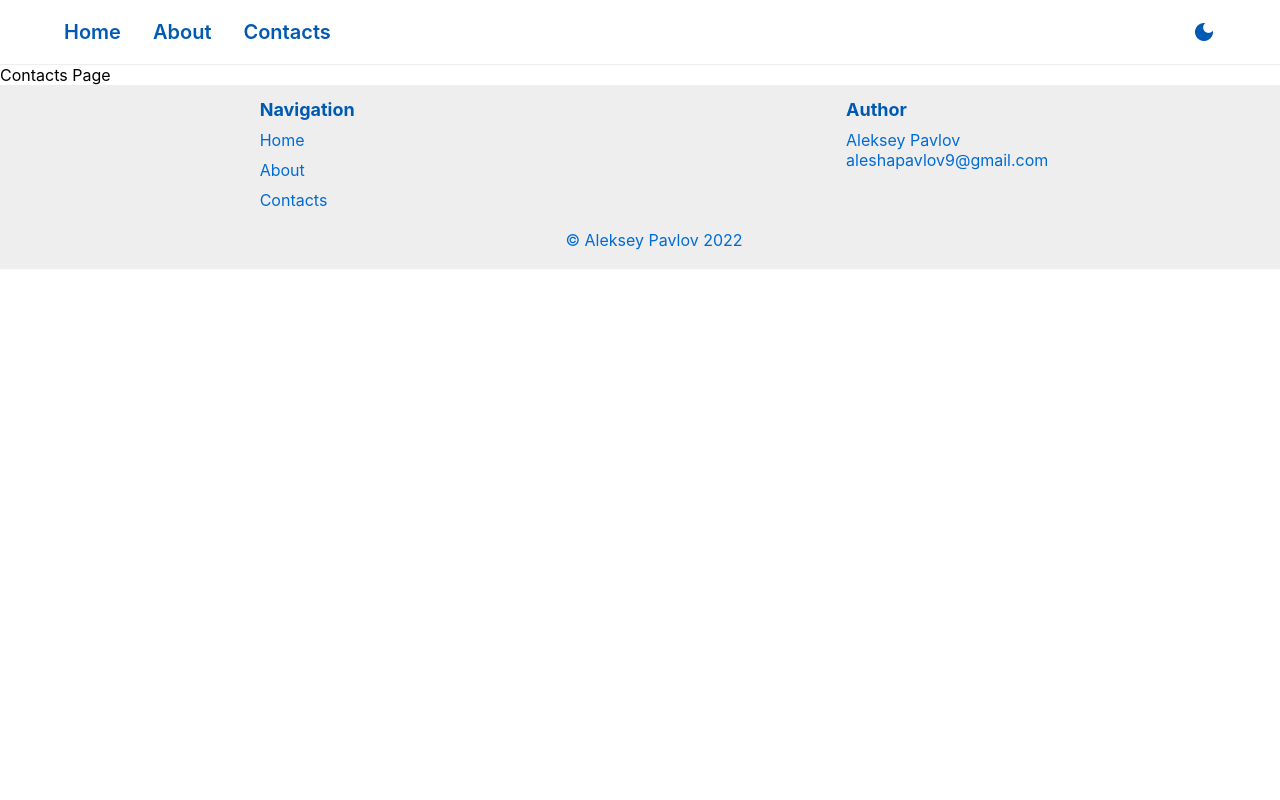
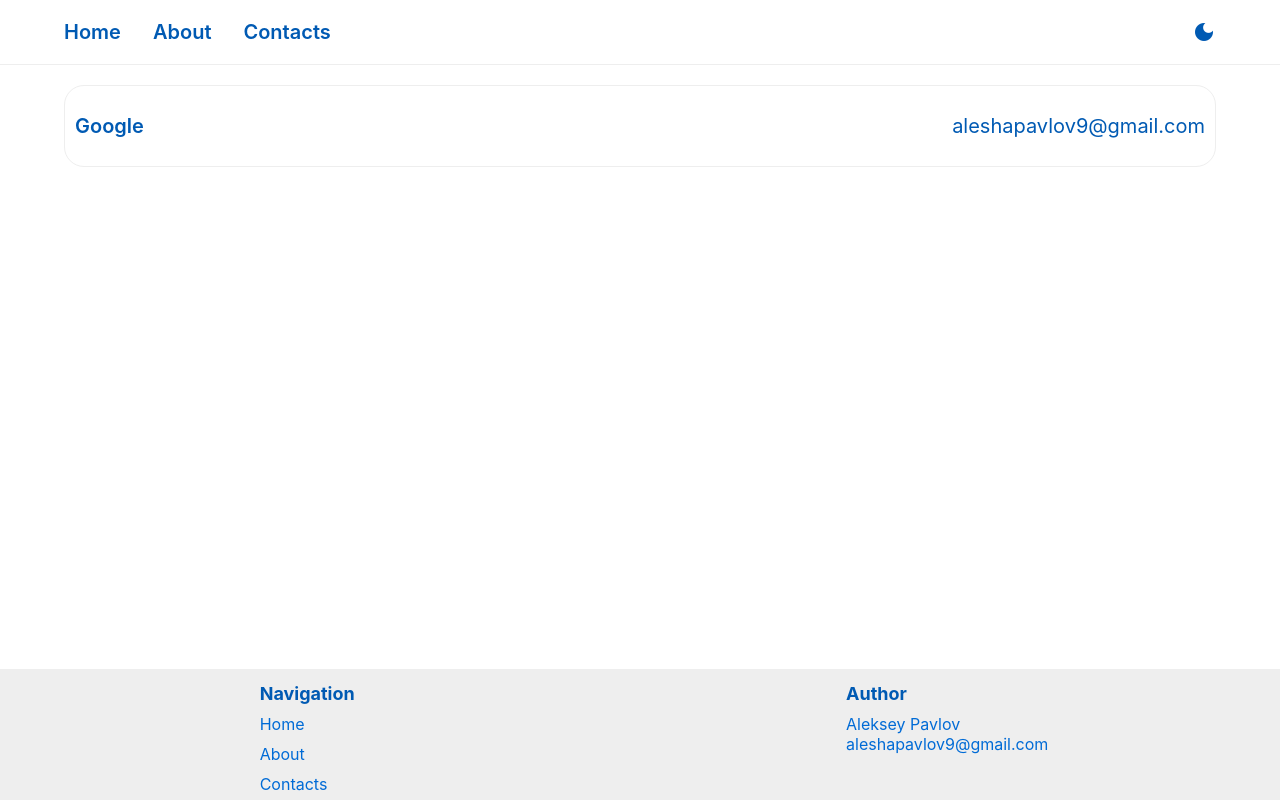
Before and after one commit to Alekseypavlov14/portfolio-site, a React (Create React App) app: page /contacts in a window 1280 px wide. Built offline with nearby package versions, Linux system fonts and the light colour scheme.

Commit message:
contact component

```diff
--- /dev/null
+++ b/src/components/Contact/Contact.module.css
@@ -0,0 +1,42 @@
+.Contact {
+  width: 100%;
+  height: fit-content;
+  border-radius: 1em;
+  padding: 10px;
+  box-sizing: border-box;
+  font-size: 20px;
+  display: flex;
+  flex-wrap: wrap;
+  justify-content: space-between;
+  transition: var(--animation-time);
+}
+
+.Contact:not(:last-child) {
+  margin-bottom: 10px;
+}
+
+.light.Contact {
+  background: var(--light-primary);
+  border: 1px solid var(--light-neutral);
+  color: var(--light-dark);
+}
+
+.dark.Contact {
+  background: var(--dark-second);
+  border: 1px solid var(--dark-neutral);
+  color: var(--dark-light);
+}
+
+.Media, .ContactText {
+  line-height: 3em;
+}
+
+.Media {
+  font-weight: 600;
+}
+
+.Reference {
+  text-decoration: none;
+  color: inherit;
+  cursor: pointer;
+}
--- /dev/null
+++ b/src/components/Contact/Contact.tsx
@@ -0,0 +1,36 @@
+import { FC } from 'react'
+import { useSelector } from 'react-redux'
+import { themeSelector } from '../../features/theme/themeSlice'
+import { IContact } from '../../types/Contact.interface'
+import styles from './Contact.module.css'
+import cn from 'classnames'
+
+interface ContactProps extends IContact {}
+
+const Contact: FC<ContactProps> = ({
+  media,
+  contact,
+  reference
+}) => {
+  const theme = useSelector(themeSelector)
+
+  return (
+    <div className={cn(styles.Contact, styles[theme])}>
+      <div className={styles.Media}>
+        {media}
+      </div>
+      <div className={styles.ContactText}>
+        <a
+          href={reference}
+          className={styles.Reference}
+          target='_blank'
+          rel='noreferrer'
+        >
+          {contact}
+        </a>
+      </div>
+    </div>
+  )
+}
+
+export { Contact }
--- a/src/components/Footer/Footer.module.css
+++ b/src/components/Footer/Footer.module.css
@@ -1,6 +1,7 @@
 .Footer {
   width: 100%;
   padding: 14px;
+  transition: var(--animation-time);
 }
 
 .light.Footer {
--- /dev/null
+++ b/src/data/contacts.json
@@ -0,0 +1,7 @@
+[
+  {
+    "media": "Google",
+    "contact": "aleshapavlov9@gmail.com",
+    "reference": "mailto://aleshapavlov9@gmail.com"
+  }
+]
--- a/src/pages/Contacts/Contacts.module.css
+++ b/src/pages/Contacts/Contacts.module.css
@@ -0,0 +1,25 @@
+.Contacts {
+  width: 100%;
+  min-height: calc(100% - 65px - 191px);
+  height: fit-content;
+  padding: 20px 0 40px 0px;
+}
+
+.light.Contacts {
+  background: var(--light-primary);
+}
+
+.dark.Contacts {
+  background: var(--dark-primary);
+}
+
+.ContactsContainer {
+  width: var(--content-width);
+  margin: 0 auto;
+}
+
+@media (max-width: 1300px) {
+  .ContactsContainer {
+    width: 90%;
+  }
+}
--- a/src/pages/Contacts/Contacts.tsx
+++ b/src/pages/Contacts/Contacts.tsx
@@ -1,12 +1,23 @@
 import { FC } from 'react'
+import { Contact } from '../../components/Contact/Contact'
+import { useSelector } from 'react-redux'
+import { themeSelector } from '../../features/theme/themeSlice'
 import styles from './Contacts.module.css'
+import contacts from './../../data/contacts.json'
+import cn from 'classnames'
 
 interface ContactsProps {}
 
-const Contacts: FC<ContactsProps> = (props) => {
+const Contacts: FC<ContactsProps> = () => {
+  const theme = useSelector(themeSelector)
+
   return (
-    <div className={styles.Contacts}>
-      Contacts Page
+    <div className={cn(styles.Contacts, styles[theme])}>
+      <div className={styles.ContactsContainer}>
+        {contacts.map((contact, index) => (
+          <Contact {...contact} key={index} />
+        ))}
+      </div>
     </div>
   )
 }
--- a/src/pages/Home/Home.module.css
+++ b/src/pages/Home/Home.module.css
@@ -3,6 +3,7 @@
   min-height: 100%;
   height: fit-content;
   padding: 20px 0px 40px 0px;
+  transition: var(--animation-time);
 }
 
 .light.Home {
--- /dev/null
+++ b/src/types/Contact.interface.ts
@@ -0,0 +1,5 @@
+export interface IContact {
+  media: string,
+  contact: string,
+  reference: string
+}
```
